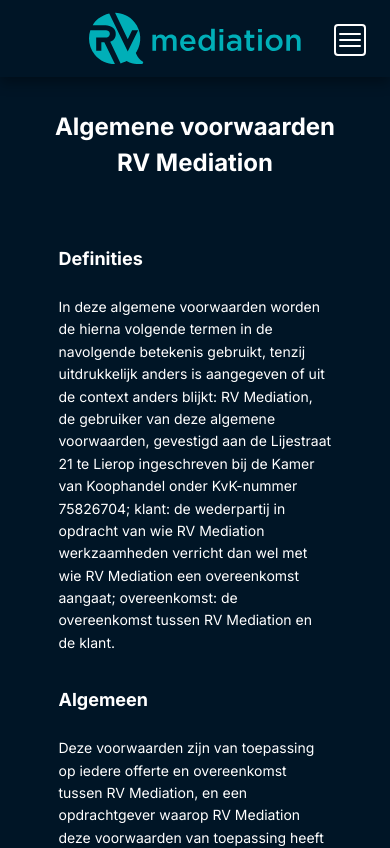
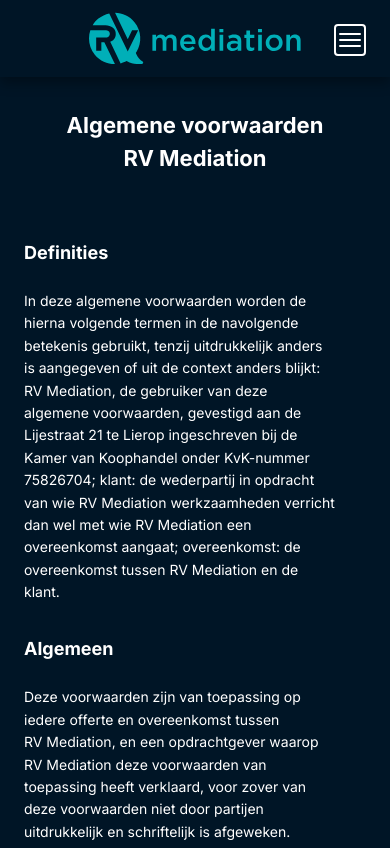
Before and after one commit to sanneVB/rvmediation, a Vue app: page /algemenevoorwaarden in a window 390 px wide. Shown: the top 848 px of the page. Built offline with nearby package versions, Linux system fonts and the light colour scheme.

Commit message:
fix right-side margin in main content area

```diff
--- a/src/views/HomeView.vue
+++ b/src/views/HomeView.vue
@@ -243,22 +243,42 @@ export default {
   }
 
   .container__snapPoint {
-    /* min-height: 100vh; */
     scroll-behavior: smooth;
     scroll-snap-align: start;
   }
 
   .page__minus-header-footer {
-    min-height: calc(100vh - 208px);
+    min-height: calc(100vh - 402px);
+  }
+}
+
+@media screen and (max-width: 428px) {
+
+  h1 {
+    font-size: 1.375rem;
+  }
+
+  .section-container {
+    grid-template-columns: auto;
+    gap: 40px;
+
+    margin-left: 24px;
+    margin-right: 24px;
+
+    width: 80vw;
   }
 }
 
 @media screen and (max-width: 375px) {
+
+  h1 {
+    font-size: 1.25rem;
+    padding: 32px 24px 16px 24px;
+  }
+
   .section-container {
     font-size: 0.9375rem;
-
-    margin-left: 16px;
-    margin-right: 16px;
+    gap: 24px;
     width: auto;
   }
 }
--- a/src/views/MediatorView.vue
+++ b/src/views/MediatorView.vue
@@ -68,13 +68,34 @@
     }
 }
 
+@media screen and (max-width: 428px) {
+
+    h1 {
+        font-size: 1.375rem;
+    }
+
+    .page-container__content {
+        grid-template-columns: auto;
+        gap: 40px;
+
+        margin-left: 24px;
+        margin-right: 24px;
+
+        width: 80vw;
+    }
+}
+
 @media screen and (max-width: 375px) {
-  .page-container__content {
-    font-size: 0.9375rem;
 
-    margin-left: 16px;
-    margin-right: 16px;
-    width: auto;
-  }
+    h1 {
+        font-size: 1.25rem;
+        padding: 32px 24px 16px 24px;
+    }
+
+    .page-container__content {
+        font-size: 0.9375rem;
+        gap: 24px;
+        width: auto;
+    }
 }
 </style>
--- a/src/views/NmvView.vue
+++ b/src/views/NmvView.vue
@@ -68,17 +68,38 @@ p {
     }
 
     .page__minus-header-footer {
-        min-height: calc(100vh - 208px);
+        min-height: calc(100vh - 402px);
+    }
+}
+
+@media screen and (max-width: 428px) {
+
+    h1 {
+        font-size: 1.375rem;
+    }
+
+    .page-container__content {
+        grid-template-columns: auto;
+        gap: 40px;
+
+        margin-left: 24px;
+        margin-right: 24px;
+
+        width: 80vw;
     }
 }
 
 @media screen and (max-width: 375px) {
-  .page-container__content {
-    font-size: 0.9375rem;
 
-    margin-left: 16px;
-    margin-right: 16px;
-    width: auto;
-  }
+    h1 {
+        font-size: 1.25rem;
+        padding: 32px 24px 16px 24px;
+    }
+
+    .page-container__content {
+        font-size: 0.9375rem;
+        gap: 24px;
+        width: auto;
+    }
 }
 </style>
--- a/src/views/PrivacyStatementView.vue
+++ b/src/views/PrivacyStatementView.vue
@@ -66,17 +66,38 @@ P {
     }
 
     .page__minus-header-footer {
-        min-height: calc(100vh - 208px);
+        min-height: calc(100vh - 402px);
+    }
+}
+
+@media screen and (max-width: 428px) {
+
+    h1 {
+        font-size: 1.375rem;
+    }
+
+    .page-container__content {
+        grid-template-columns: auto;
+        gap: 40px;
+
+        margin-left: 24px;
+        margin-right: 24px;
+
+        width: 80vw;
     }
 }
 
 @media screen and (max-width: 375px) {
-  .page-container__content {
-    font-size: 0.9375rem;
 
-    margin-left: 16px;
-    margin-right: 16px;
-    width: auto;
-  }
+    h1 {
+        font-size: 1.25rem;
+        padding: 32px 24px 16px 24px;
+    }
+
+    .page-container__content {
+        font-size: 0.9375rem;
+        gap: 24px;
+        width: auto;
+    }
 }
 </style>
--- a/src/views/TermsAndConditionsView.vue
+++ b/src/views/TermsAndConditionsView.vue
@@ -151,17 +151,38 @@ P {
     }
 
     .page__minus-header-footer {
-        min-height: calc(100vh - 208px);
+        min-height: calc(100vh - 402px);
+    }
+}
+
+@media screen and (max-width: 428px) {
+
+    h1 {
+        font-size: 1.375rem;
+    }
+
+    .page-container__content {
+        grid-template-columns: auto;
+        gap: 40px;
+
+        margin-left: 24px;
+        margin-right: 24px;
+
+        width: 80vw;
     }
 }
 
 @media screen and (max-width: 375px) {
-  .page-container__content {
-    font-size: 0.9375rem;
 
-    margin-left: 16px;
-    margin-right: 16px;
-    width: auto;
-  }
+    h1 {
+        font-size: 1.25rem;
+        padding: 32px 24px 16px 24px;
+    }
+
+    .page-container__content {
+        font-size: 0.9375rem;
+        gap: 24px;
+        width: auto;
+    }
 }
 </style>
```
